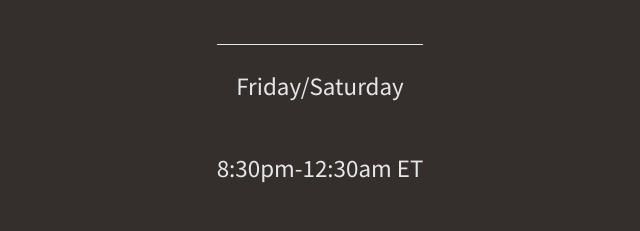
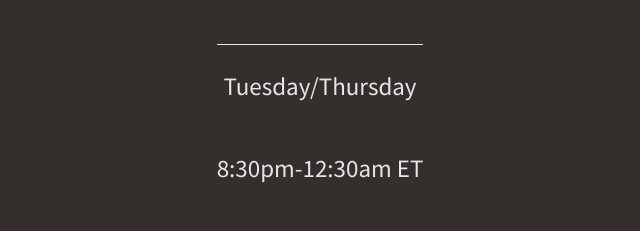
Before and after one commit to Genshii8/potentguild.com, a plain HTML site: page index.html in a window 1280 px wide. Shown: the part 299-530 px from the top of the page, 320-960 px from the left. Drawn offline with Linux system fonts and the light colour scheme.

Commit message:
raid times

```diff
--- a/index.html
+++ b/index.html
@@ -41,7 +41,7 @@
 
     <div id="left" class="flex-column flex-1">
       <div id="info" class="flex-column">
-        <p>Friday/Saturday</p>
+        <p>Tuesday/Thursday</p>
         <p>8:30pm-12:30am ET</p>
         <p>Mal'Ganis - Horde</p>
       </div>
```
